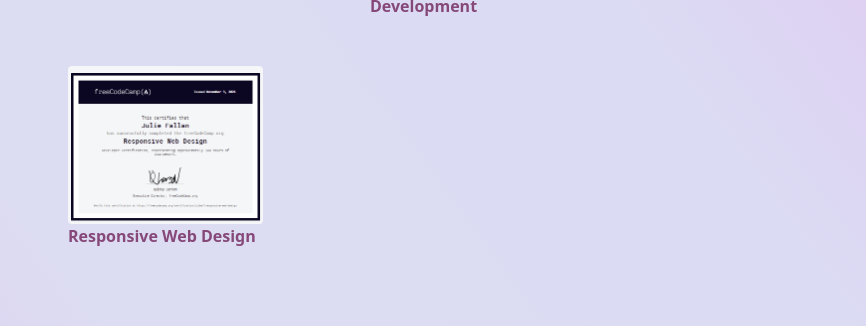
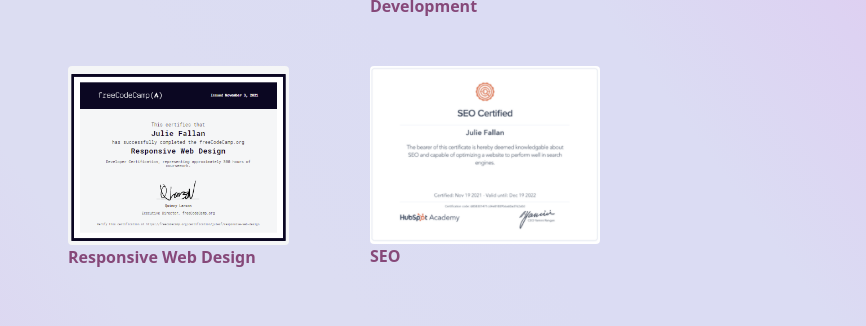
Before and after one commit to FallJ/Responsive-portfolio, a plain HTML site: page about.html in a window 1280 px wide. Shown: the part 906-1232 px from the top of the page, 414-1280 px from the left. Drawn offline with nearby package versions, Linux system fonts and the light colour scheme.

Commit message:
Added SEO certificate

```diff
--- a/about.html
+++ b/about.html
@@ -146,6 +146,15 @@
               >Responsive Web Design</a
             >
           </div>
+          <div class="col-3 ms-5 mt-5 free">
+            <img src="images/seocertificate.png" class="img-fluid rounded" />
+            <a
+              href="https://app.hubspot.com/academy/achievements/70j0b64s/en/1/julie-fallan/seo"
+              target="_blank"
+              rel="noreferrer"
+              >SEO</a
+            >
+          </div>
         </div>
       </div>
       <footer>
--- a/style.css
+++ b/style.css
@@ -139,6 +139,7 @@ text-decoration: none;
 color: #864879;
 transition: ease-in 200ms;
 font-weight: bold;
+
 }
 
 .content-container .certificates a:hover {
@@ -147,7 +148,7 @@ font-weight: bold;
 }
 
 .free img {
-  max-height: 75%;
+  max-height: 85%;
 }
 
 @media (max-width: 576px) {
```
Also changed, not shown: images/seocertificate.png (added).
